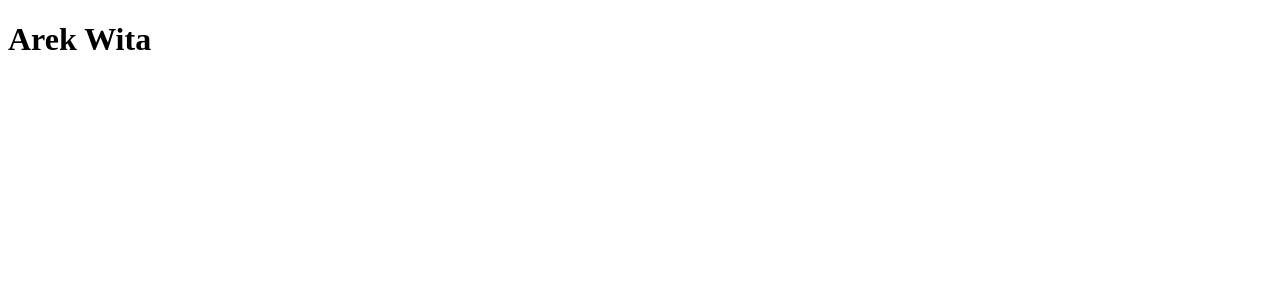
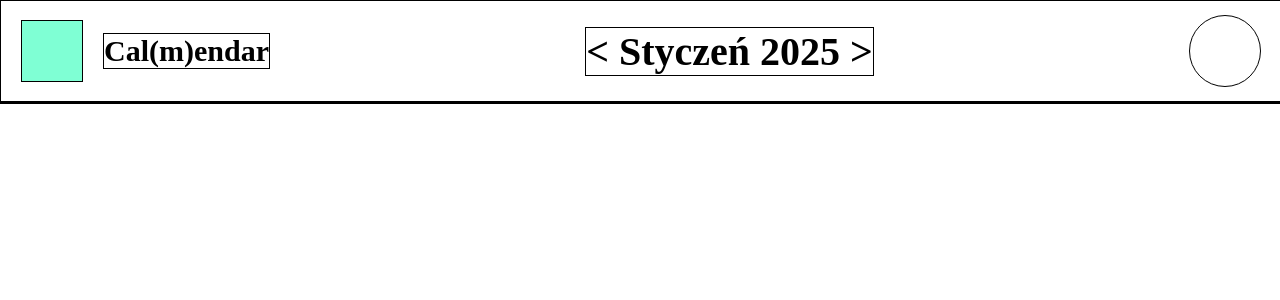
Before and after one commit to CalmendarOrg/CalendarSite, a SvelteKit app: page / in a window 1280 px wide. Shown: the top 300 px of the page. Built offline with nearby package versions, Linux system fonts and the light colour scheme.

Commit message:
Szkielet Kalendarza cz1
Wstepny szkielet strony na ktorej bedzie znajdowal sie kalendarz

```diff
--- a/src/routes/+page.svelte
+++ b/src/routes/+page.svelte
@@ -1,2 +1,101 @@
+<header>
+    <div class="burger">
 
-<h1> Arek Wita </h1>
+    </div>
+
+    <div class="name">
+        <p>Cal(m)endar</p>
+    </div>
+
+    <div class="month">
+        <p>&lt Styczeń 2025 &gt</p>
+    </div>
+
+    <div class="login">
+
+    </div>
+</header>
+<main>
+    <div class="leftMenu">
+
+    </div>
+    <div class="calendar">
+
+    </div>
+</main>
+
+
+
+<style>
+    :global(body){
+        margin: 0px;
+        overflow: hidden;
+    }
+
+    div, header, main{
+        border: 1px solid black;
+    }
+
+    header{
+        width: 100%;
+        height: 100px;
+        display: flex;
+        align-items: center;
+    }
+
+    header .burger{
+        height: 60px;
+        width: 60px;
+        display: block;
+        margin-left: 20px;
+        background-color: aquamarine;
+        transition: background-color 200ms linear;
+    }
+
+    header .burger:hover{
+        cursor: pointer;
+        background-color: darkcyan;
+        transition: background-color 200ms linear;
+    }
+
+    header .name{
+        margin-left: 20px;
+        font-size: 30px;
+        font-weight: bold;
+    }
+
+    header .name p{
+        margin: auto;
+    }
+
+    header .month{
+        margin-right: auto;
+        margin-left: auto;
+        font-size: 40px;
+        font-weight: bold;
+    }
+
+    header .month p{
+        margin: auto;
+    }
+
+    header .login{
+        width: 70px;
+        height: 70px;
+        border-radius: 100px;
+        margin-right: 20px;
+    }
+
+    main{
+        width: 100%;
+
+    }
+
+    main .leftMenu{
+        display: none;
+    }
+
+    main .calendar{
+        display: none;
+    }
+</style>
```
